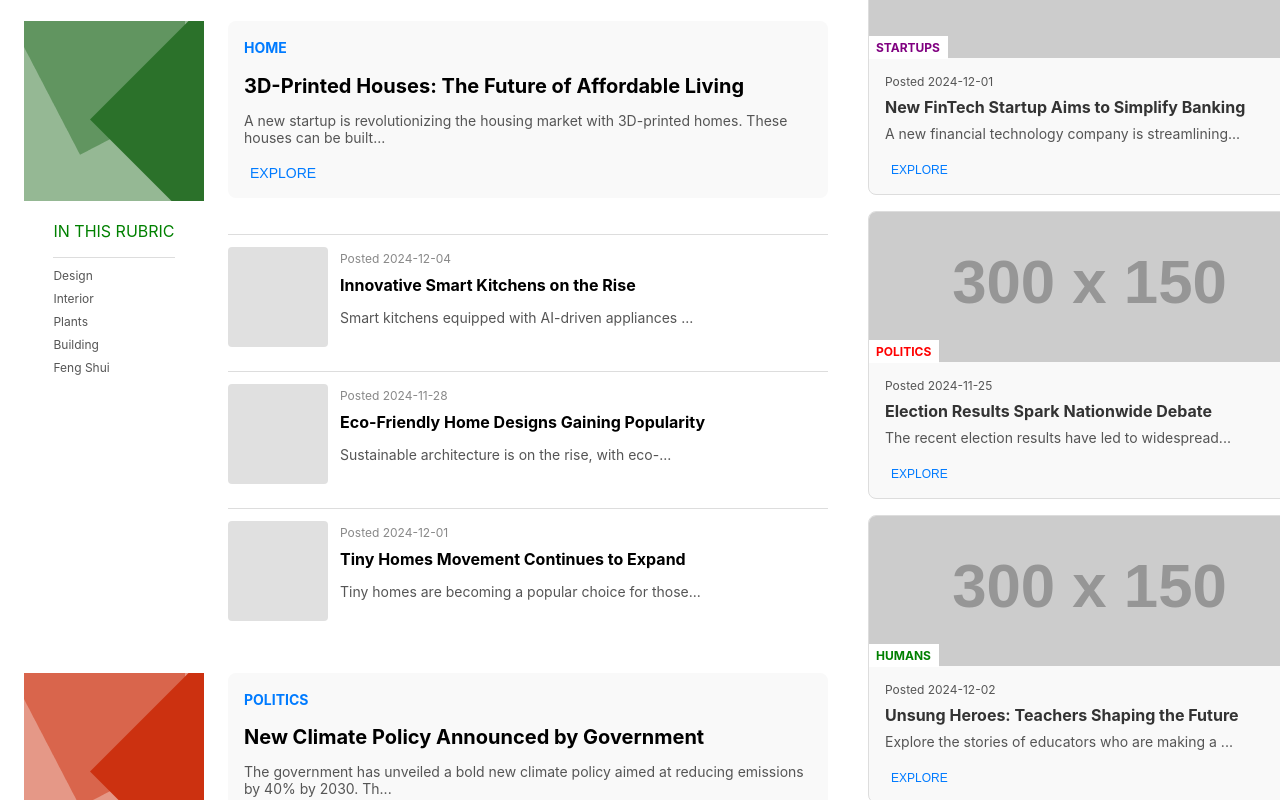
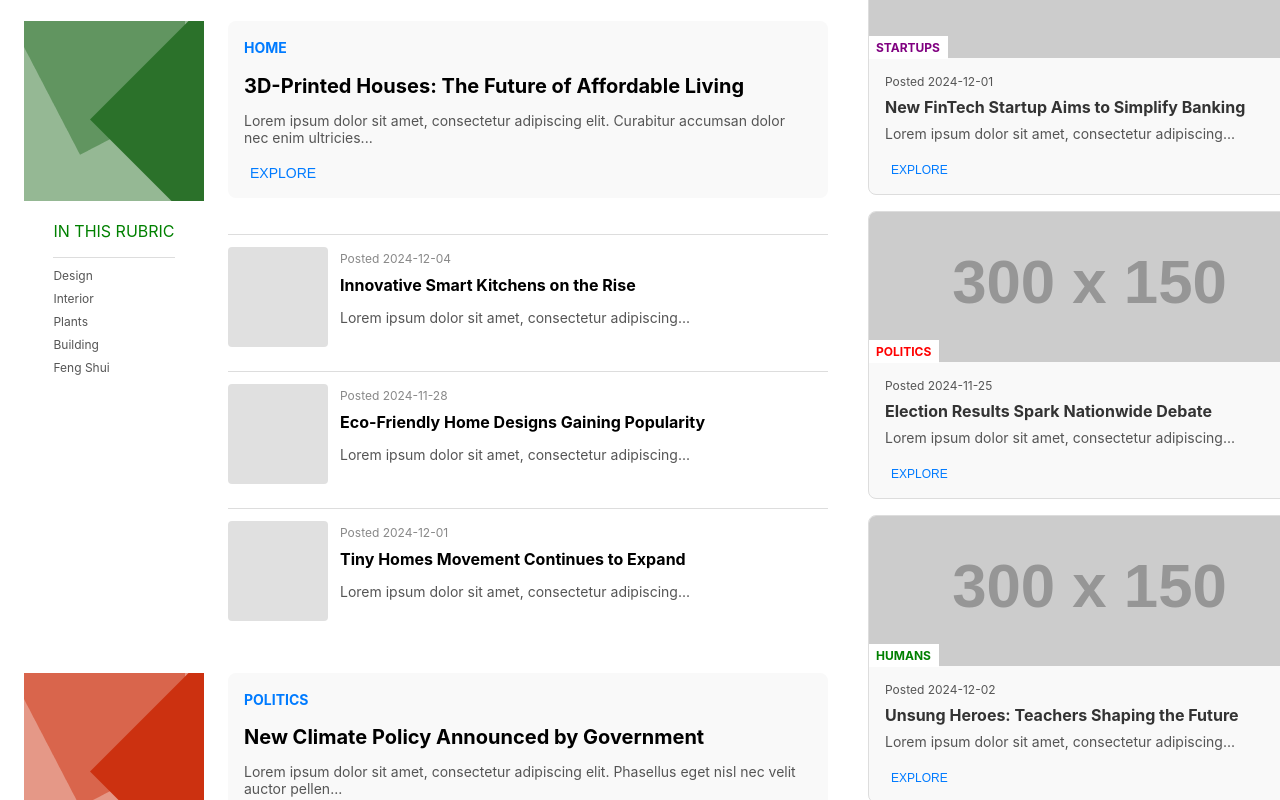
Before and after one commit to Wowaxur/online_magazine1, a React (Create React App) app: page /#/Magazine in a window 1280 px wide. Shown: the part 2120-2920 px from the top of the page. Built offline with nearby package versions, Linux system fonts and the light colour scheme.

Commit message:
add content lorem

```diff
--- a/src/data.ts
+++ b/src/data.ts
@@ -1,4 +1,4 @@
-import { FooterData } from "./components/Pages/onlineMagazine/footer/footerDataTypes";
+import { FooterData } from "./components/Pages/onlineMagazine/Features/footer/footerDataTypes";
 
 
 
@@ -94,14 +94,13 @@ export const information = [
         description:
             "© 2019 Enim tempor velit enim irure nostrud irure cupidatat amet deserunt cillum laborum. Ad nisi est consequat adipisicing sint aliquip. Mollit officia ullamco. Enim tempor velit enim irure nostrud irure cupidatat amet deserunt.",
     },
-];
-export const news: NewsItem[] = [
+];export const news: NewsItem[] = [
     // Politics
     {
         id: 1,
         category: "Politics",
         title: "New Climate Policy Announced by Government",
-        content: "The government has unveiled a bold new climate policy aimed at reducing emissions by 40% by 2030. The plan includes investments in renewable energy and stricter regulations on industrial emissions.",
+        content: "Lorem ipsum dolor sit amet, consectetur adipiscing elit. Phasellus eget nisl nec velit auctor pellentesque. Curabitur blandit quam et interdum molestie. Maecenas sit amet lorem vel magna feugiat feugiat. Pellentesque habitant morbi tristique senectus et netus et malesuada fames ac turpis egestas. Sed tempus turpis vitae mauris suscipit, nec pharetra justo interdum. Ut luctus, felis id venenatis vestibulum, risus lacus ultrices justo, at feugiat justo elit at magna.",
         date: "2024-12-01",
         author: "Jane Doe",
         tags: ["Main"]
@@ -110,7 +109,7 @@ export const news: NewsItem[] = [
         id: 2,
         category: "Politics",
         title: "International Summit Addresses Global Security",
-        content: "World leaders gathered for a summit to discuss pressing global security concerns, including cyber threats and international conflicts. The summit highlighted the need for stronger collaboration.",
+        content: "Lorem ipsum dolor sit amet, consectetur adipiscing elit. Quisque eleifend auctor erat. Ut tincidunt diam vel nisi pretium, in faucibus orci consectetur. Vestibulum id tincidunt felis. Fusce malesuada ultricies sapien, a vulputate nisi dapibus ut. Ut nec eros dolor. Mauris luctus auctor quam, vitae sodales augue ullamcorper in.",
         date: "2024-11-30",
         author: "Samantha Brown",
         tags: []
@@ -119,7 +118,7 @@ export const news: NewsItem[] = [
         id: 3,
         category: "Politics",
         title: "Election Results Spark Nationwide Debate",
-        content: "The recent election results have led to widespread discussions about the future direction of the country. Analysts weigh in on the potential policy changes.",
+        content: "Lorem ipsum dolor sit amet, consectetur adipiscing elit. Aenean tincidunt ligula vel nulla eleifend, nec sagittis lectus dictum. Phasellus euismod mollis nulla, vitae molestie nisi tempor in. Nam luctus id quam nec egestas. Suspendisse fringilla est eu sem dictum feugiat. Donec tincidunt non lorem id efficitur.",
         date: "2024-11-25",
         author: "Paul Davis",
         tags: []
@@ -128,7 +127,7 @@ export const news: NewsItem[] = [
         id: 4,
         category: "Politics",
         title: "New Tax Legislation Faces Criticism",
-        content: "Proposed tax reforms have sparked backlash from both sides of the political spectrum. Experts predict challenges in passing the legislation.",
+        content: "Lorem ipsum dolor sit amet, consectetur adipiscing elit. Ut vestibulum vulputate ex, ac facilisis sapien luctus non. Fusce id neque vehicula, dignissim nulla a, dictum risus. Cras at lectus id libero luctus gravida. Suspendisse viverra, nisi sit amet mollis fermentum, eros justo suscipit est, id tincidunt odio erat vel elit. Integer ac accumsan neque. Ut pharetra, lectus non tincidunt tristique, lacus velit vehicula nulla, eget laoreet justo risus ac sapien.",
         date: "2024-12-03",
         author: "Lucy Evans",
         tags: []
@@ -137,7 +136,7 @@ export const news: NewsItem[] = [
         id: 5,
         category: "Politics",
         title: "Government Approves New Trade Deal",
-        content: "A landmark trade agreement was approved, promising to boost economic growth and strengthen international relations.",
+        content: "Lorem ipsum dolor sit amet, consectetur adipiscing elit. Cras rhoncus, eros sed aliquet dapibus, ligula magna ultricies ligula, vel feugiat turpis ligula non velit. Integer at accumsan orci. Sed dictum mi eu tortor dignissim, ac consectetur nisi congue. Nam malesuada nisl at pharetra tristique.",
         date: "2024-12-02",
         author: "Chris White",
         tags: []
@@ -148,16 +147,16 @@ export const news: NewsItem[] = [
         id: 6,
         category: "Home",
         title: "3D-Printed Houses: The Future of Affordable Living",
-        content: "A new startup is revolutionizing the housing market with 3D-printed homes. These houses can be built in just 48 hours and cost significantly less than traditional construction methods.",
+        content: "Lorem ipsum dolor sit amet, consectetur adipiscing elit. Curabitur accumsan dolor nec enim ultricies, non consequat nisl gravida. Suspendisse nec est lectus. Ut elementum justo sit amet mi feugiat, quis pellentesque nunc auctor. Nullam pellentesque vehicula quam, vitae rutrum est tempor id. Sed rhoncus lacus nec ligula gravida, sit amet luctus lacus dignissim.",
         date: "2024-12-03",
         author: "John Smith",
-        tags: ['Main']
+        tags: ["Main"]
     },
     {
         id: 7,
         category: "Home",
         title: "Innovative Smart Kitchens on the Rise",
-        content: "Smart kitchens equipped with AI-driven appliances and automated systems are becoming a reality. These kitchens promise to make cooking easier and more efficient than ever.",
+        content: "Lorem ipsum dolor sit amet, consectetur adipiscing elit. Integer suscipit eros in erat malesuada, in bibendum libero porttitor. Cras convallis, orci sed rutrum hendrerit, neque ipsum vehicula lorem, vel congue nisi turpis vitae libero. Etiam fringilla vehicula lorem, nec aliquet purus porttitor et.",
         date: "2024-12-04",
         author: "David Wilson",
         tags: []
@@ -166,7 +165,7 @@ export const news: NewsItem[] = [
         id: 8,
         category: "Home",
         title: "Eco-Friendly Home Designs Gaining Popularity",
-        content: "Sustainable architecture is on the rise, with eco-friendly materials and energy-efficient designs leading the way.",
+        content: "Lorem ipsum dolor sit amet, consectetur adipiscing elit. Nulla malesuada tempor urna. Vestibulum consectetur, eros in vehicula iaculis, felis nisi condimentum magna, eget interdum orci felis sed augue. Nulla vel fringilla erat. Sed non ligula sapien. Aliquam sit amet eros vestibulum, vehicula lectus vitae, varius odio.",
         date: "2024-11-28",
         author: "Emma Green",
         tags: []
@@ -175,7 +174,7 @@ export const news: NewsItem[] = [
         id: 9,
         category: "Home",
         title: "Tiny Homes Movement Continues to Expand",
-        content: "Tiny homes are becoming a popular choice for those seeking affordability and sustainability in housing.",
+        content: "Lorem ipsum dolor sit amet, consectetur adipiscing elit. Phasellus vel erat ligula. Ut feugiat mollis odio, sit amet interdum eros vehicula id. Integer aliquam leo lectus, vel pellentesque sapien rutrum id. Pellentesque at dui gravida, faucibus ipsum vel, feugiat sem. Proin eu neque interdum.",
         date: "2024-12-01",
         author: "Oliver Brown",
         tags: []
@@ -184,7 +183,7 @@ export const news: NewsItem[] = [
         id: 10,
         category: "Home",
         title: "Smart Home Security Systems Advancing Rapidly",
-        content: "New advancements in smart home technology are making security systems more efficient and reliable than ever.",
+        content: "Lorem ipsum dolor sit amet, consectetur adipiscing elit. Fusce eleifend est id viverra efficitur. Mauris rhoncus sed lacus non tempus. Suspendisse potenti. Nam suscipit eros at ultricies facilisis. Integer molestie, sapien a vehicula sagittis, dolor nisi rhoncus ante, vitae egestas lacus nisl non sem.",
         date: "2024-12-02",
         author: "Sophia Walker",
         tags: []
@@ -195,7 +194,7 @@ export const news: NewsItem[] = [
         id: 11,
         category: "Lifestyle",
         title: "Top 10 Travel Destinations for 2025",
-        content: "As the new year approaches, travel experts have compiled a list of the top 10 destinations to visit in 2025.",
+        content: "Lorem ipsum dolor sit amet, consectetur adipiscing elit. Etiam non erat libero. Sed euismod felis ut fermentum feugiat. Morbi sit amet orci vehicula, egestas dui eu, dapibus lectus. Nullam volutpat est non nunc maximus, et venenatis orci interdum. Sed euismod consequat risus sit amet sollicitudin. Aliquam tempor urna sit amet metus placerat, sit amet tempor purus pharetra.",
         date: "2024-11-28",
         author: "Emily Carter",
         tags: ['Main']
@@ -204,7 +203,7 @@ export const news: NewsItem[] = [
         id: 12,
         category: "Lifestyle",
         title: "The Return of Minimalist Fashion",
-        content: "Minimalism is making a comeback in the fashion world, with designers embracing clean and simple designs.",
+        content: "Lorem ipsum dolor sit amet, consectetur adipiscing elit. Integer suscipit nunc vel lacus sodales, nec posuere justo consectetur. Vestibulum tincidunt enim justo, in congue justo aliquet ac. Curabitur id tincidunt felis. Sed egestas lacinia lorem at efficitur. Nunc non velit non sapien volutpat convallis.",
         date: "2024-12-04",
         author: "Rachel Young",
         tags: []
@@ -213,7 +212,7 @@ export const news: NewsItem[] = [
         id: 13,
         category: "Lifestyle",
         title: "Fitness Trends to Watch in 2025",
-        content: "New fitness trends are emerging, focusing on holistic well-being and mental health alongside physical fitness.",
+        content: "Lorem ipsum dolor sit amet, consectetur adipiscing elit. In tempor metus ipsum, sed mollis ante ullamcorper et. Ut tempor, justo sed sollicitudin suscipit, lorem dolor posuere justo, eu porttitor velit turpis ut nisi. Pellentesque nec tempor risus. Aliquam et turpis at arcu rhoncus sollicitudin.",
         date: "2024-11-29",
         author: "Liam Harris",
         tags: []
@@ -222,7 +221,7 @@ export const news: NewsItem[] = [
         id: 14,
         category: "Lifestyle",
         title: "Sustainable Fashion Brands to Follow",
-        content: "Eco-friendly fashion is on the rise, with more brands committing to sustainability and ethical production practices.",
+        content: "Lorem ipsum dolor sit amet, consectetur adipiscing elit. Mauris tempor ex et lorem auctor fermentum. Integer malesuada erat id nunc consectetur viverra. Curabitur ac bibendum enim. Nam eget nisl non lorem tincidunt dictum. Fusce at massa nunc. Sed sit amet nunc nulla. Etiam id gravida neque.",
         date: "2024-12-01",
         author: "Mia Collins",
         tags: []
@@ -231,7 +230,7 @@ export const news: NewsItem[] = [
         id: 15,
         category: "Lifestyle",
         title: "The Rise of Plant-Based Diets",
-        content: "More people are turning to plant-based diets for health and environmental benefits. Experts weigh in on its growing popularity.",
+        content: "Lorem ipsum dolor sit amet, consectetur adipiscing elit. Phasellus sit amet augue eu velit dictum efficitur non at eros. Integer viverra maximus purus a convallis. Sed luctus, dui sit amet maximus dapibus, eros ex egestas lectus, non vulputate purus lorem et ipsum. Donec pellentesque suscipit neque id vulputate.",
         date: "2024-12-02",
         author: "Ethan Carter",
         tags: []
@@ -242,7 +241,7 @@ export const news: NewsItem[] = [
         id: 16,
         category: "Tech",
         title: "AI-Powered Gadgets to Watch in 2025",
-        content: "Artificial intelligence continues to transform technology. Here are the top AI-powered gadgets expected to dominate the market in 2025.",
+        content: "Lorem ipsum dolor sit amet, consectetur adipiscing elit. Curabitur a lacus ut ligula iaculis scelerisque. Sed ac bibendum purus. Nunc condimentum quam ac fermentum hendrerit. Mauris accumsan ligula non dui aliquet posuere. Curabitur non ex nec felis eleifend gravida. Phasellus fermentum orci a eros lacinia.",
         date: "2024-12-02",
         author: "Michael Lee",
         tags: ['Main']
@@ -251,7 +250,7 @@ export const news: NewsItem[] = [
         id: 17,
         category: "Tech",
         title: "The Evolution of 5G Networks",
-        content: "5G technology is expanding, promising faster internet speeds and enhanced connectivity for users worldwide.",
+        content: "Lorem ipsum dolor sit amet, consectetur adipiscing elit. Curabitur ac enim nec risus rutrum suscipit. Vestibulum interdum et magna nec vulputate. Etiam vestibulum id odio nec tempus. Fusce non sapien a orci varius cursus eu non ligula. Nam ullamcorper, justo a sollicitudin facilisis, purus eros mollis dui, a vulputate sapien dolor sit amet justo.",
         date: "2024-11-30",
         author: "Sophia Johnson",
         tags: []
@@ -260,7 +259,7 @@ export const news: NewsItem[] = [
         id: 18,
         category: "Tech",
         title: "Quantum Computing Breakthroughs in 2024",
-        content: "Researchers have made significant strides in quantum computing, paving the way for advancements in various industries.",
+        content: "Lorem ipsum dolor sit amet, consectetur adipiscing elit. Suspendisse potenti. Vivamus id purus auctor, interdum justo eget, pretium orci. Pellentesque nec est sit amet ligula pharetra lobortis. Aliquam condimentum, purus ut faucibus pharetra, lorem ipsum varius purus at vehicula elit. Nullam vel egestas metus.",
         date: "2024-12-01",
         author: "William Brown",
         tags: []
@@ -269,7 +268,7 @@ export const news: NewsItem[] = [
         id: 19,
         category: "Tech",
         title: "Top Cybersecurity Trends for the Coming Year",
-        content: "With cyber threats on the rise, experts share the latest trends in cybersecurity to keep systems and data safe.",
+        content: "Lorem ipsum dolor sit amet, consectetur adipiscing elit. Donec cursus sollicitudin quam non malesuada. Ut vitae turpis at nulla vehicula cursus. Quisque vel odio nec metus tincidunt consequat ut at orci. Ut auctor, erat sit amet feugiat viverra, arcu sapien fermentum justo, id laoreet ligula sem vel purus.",
         date: "2024-12-03",
         author: "Ella Wilson",
         tags: []
@@ -278,7 +277,7 @@ export const news: NewsItem[] = [
         id: 20,
         category: "Tech",
         title: "Electric Cars to Dominate the Market by 2030",
-        content: "Automakers are ramping up production of electric vehicles as consumer demand continues to grow.",
+        content: "Lorem ipsum dolor sit amet, consectetur adipiscing elit. Sed feugiat nisi et ipsum accumsan, ac laoreet purus iaculis. Phasellus ut ligula tincidunt, ultricies augue ut, euismod urna. Curabitur eget orci neque. Integer suscipit volutpat lacus non efficitur. Fusce tincidunt mi nec quam maximus condimentum.",
         date: "2024-12-04",
         author: "James White",
         tags: []
@@ -289,7 +288,7 @@ export const news: NewsItem[] = [
         id: 21,
         category: "Startups",
         title: "New FinTech Startup Aims to Simplify Banking",
-        content: "A new financial technology company is streamlining banking services with an innovative mobile app.",
+        content: "Lorem ipsum dolor sit amet, consectetur adipiscing elit. Vivamus mollis, nisi et convallis convallis, lorem nulla lobortis nisi, at placerat nisi lectus ut risus. Aenean volutpat, metus non malesuada tincidunt, purus odio scelerisque urna, id fringilla erat dolor vitae magna. Etiam quis velit ac velit malesuada sollicitudin.",
         date: "2024-12-01",
         author: "Lucas Wright",
         tags: ['Main']
@@ -298,7 +297,7 @@ export const news: NewsItem[] = [
         id: 22,
         category: "Startups",
         title: "GreenTech Startup Develops Innovative Solar Panels",
-        content: "A startup has developed next-generation solar panels that are more efficient and affordable than ever.",
+        content: "Lorem ipsum dolor sit amet, consectetur adipiscing elit. Ut faucibus orci sit amet eros feugiat, in vehicula libero egestas. Pellentesque volutpat, magna a feugiat vehicula, turpis lorem volutpat nisi, at dignissim libero nulla nec neque. Fusce bibendum, enim eu euismod tempus, tortor sapien congue purus, vel vulputate ligula felis id metus.",
         date: "2024-12-03",
         author: "Olivia Martinez",
         tags: []
@@ -307,7 +306,7 @@ export const news: NewsItem[] = [
         id: 23,
         category: "Startups",
         title: "HealthTech Revolutionizes Patient Care",
-        content: "A HealthTech startup is leveraging AI to improve patient outcomes and streamline medical processes.",
+        content: "Lorem ipsum dolor sit amet, consectetur adipiscing elit. Nulla facilisi. Nam placerat volutpat est at iaculis. Donec congue velit vitae sollicitudin lobortis. Phasellus congue, mauris et vulputate ultricies, velit nunc sollicitudin lectus, at egestas turpis velit eu orci. Aliquam erat volutpat. Nunc tincidunt sapien ligula, at volutpat augue vulputate et.",
         date: "2024-11-29",
         author: "Benjamin Davis",
         tags: []
@@ -316,7 +315,7 @@ export const news: NewsItem[] = [
         id: 24,
         category: "Startups",
         title: "EdTech Startup Launches New Learning Platform",
-        content: "An EdTech company has launched a platform designed to make education more engaging and accessible.",
+        content: "Lorem ipsum dolor sit amet, consectetur adipiscing elit. Cras non dictum odio, vel sodales nisl. Pellentesque ut nisi at sem convallis cursus ac id libero. Nullam aliquam, nisi ac luctus feugiat, sem ligula varius elit, ac auctor turpis leo vel turpis. Vivamus euismod, libero a interdum dictum, dui neque efficitur ex, sit amet venenatis odio arcu id urna.",
         date: "2024-12-02",
         author: "Grace Johnson",
         tags: []
@@ -325,7 +324,7 @@ export const news: NewsItem[] = [
         id: 25,
         category: "Startups",
         title: "Agritech Startup Tackles Food Waste",
-        content: "This startup is using AI and IoT to reduce food waste across supply chains, benefiting both consumers and the environment.",
+        content: "Lorem ipsum dolor sit amet, consectetur adipiscing elit. Sed ultrices mi vel lorem congue, vel facilisis eros hendrerit. Nam tempus lectus ac ligula varius cursus. Ut in enim ut lorem condimentum efficitur. Mauris gravida augue vel mauris viverra, vitae ultricies odio consequat. Nulla facilisi. Integer egestas, orci et tincidunt euismod, felis ipsum sodales enim, ac cursus turpis libero sit amet ipsum.",
         date: "2024-12-04",
         author: "Daniel Thompson",
         tags: []
@@ -336,7 +335,7 @@ export const news: NewsItem[] = [
         id: 26,
         category: "Humans",
         title: "Inspirational Story: Overcoming Adversity",
-        content: "Meet a young entrepreneur who turned their struggles into a thriving business, inspiring others along the way.",
+        content: "Lorem ipsum dolor sit amet, consectetur adipiscing elit. Integer eget orci purus. Cras et sem in purus sollicitudin accumsan. Mauris venenatis arcu sed nisl pharetra, non tempor urna consequat. Ut accumsan nulla ac lacus scelerisque placerat. Fusce vehicula, ligula id vestibulum porttitor, orci arcu convallis ipsum, ac volutpat risus felis ac ligula.",
         date: "2024-12-03",
         author: "Anna Scott",
         tags: ['Main']
@@ -345,7 +344,7 @@ export const news: NewsItem[] = [
         id: 27,
         category: "Humans",
         title: "Volunteers Making a Difference in Disaster Relief",
-        content: "Discover the inspiring stories of volunteers who are providing crucial support in disaster-stricken areas.",
+        content: "Lorem ipsum dolor sit amet, consectetur adipiscing elit. Ut fermentum nunc ut mollis vehicula. Suspendisse potenti. Sed pretium ligula at metus venenatis scelerisque. Phasellus convallis, enim sit amet fringilla euismod, nulla neque sollicitudin leo, sed vulputate eros odio ac nisl. Aliquam erat volutpat. Vivamus volutpat, lorem at convallis feugiat, nisl urna feugiat eros, nec dignissim libero risus a nulla.",
         date: "2024-11-30",
         author: "Thomas Edwards",
         tags: []
@@ -354,7 +353,7 @@ export const news: NewsItem[] = [
         id: 28,
         category: "Humans",
         title: "Artists Redefining Creativity in 2025",
-        content: "A new generation of artists is using technology to push the boundaries of creative expression.",
+        content: "Lorem ipsum dolor sit amet, consectetur adipiscing elit. Nulla et nunc nec mi cursus euismod. Aenean aliquet, tortor nec condimentum venenatis, ante ligula pharetra eros, non aliquam velit libero non arcu. Donec a orci nunc. Pellentesque nec odio sed risus tincidunt scelerisque. Mauris dictum, lorem a egestas interdum, arcu purus lobortis purus, a suscipit ante arcu et velit.",
         date: "2024-12-01",
         author: "Charlotte Morgan",
         tags: []
@@ -363,7 +362,7 @@ export const news: NewsItem[] = [
         id: 29,
         category: "Humans",
         title: "The Rise of Community-Led Initiatives",
-        content: "Local communities are stepping up to create impactful changes, showcasing the power of collaboration.",
+        content: "Lorem ipsum dolor sit amet, consectetur adipiscing elit. Integer vestibulum ligula leo, a vehicula ligula cursus ac. Nam tempus et erat eget vestibulum. Etiam vel bibendum ligula, id dictum enim. Cras non mi urna. Aenean ullamcorper mauris in felis suscipit tincidunt. Nunc vitae mauris et lectus tincidunt tincidunt sit amet eget lorem.",
         date: "2024-11-28",
         author: "Henry Carter",
         tags: []
@@ -372,7 +371,7 @@ export const news: NewsItem[] = [
         id: 30,
         category: "Humans",
         title: "Unsung Heroes: Teachers Shaping the Future",
-        content: "Explore the stories of educators who are making a lasting impact on the next generation.",
+        content: "Lorem ipsum dolor sit amet, consectetur adipiscing elit. Aliquam hendrerit nulla orci, eu luctus lorem cursus in. Pellentesque cursus purus eget libero aliquam, in feugiat nulla scelerisque. Nulla facilisi. Sed viverra velit ut nisi malesuada, ac vestibulum urna aliquet. Nam eget neque ac sapien fringilla efficitur.",
         date: "2024-12-02",
         author: "Isabella King",
         tags: []
```
